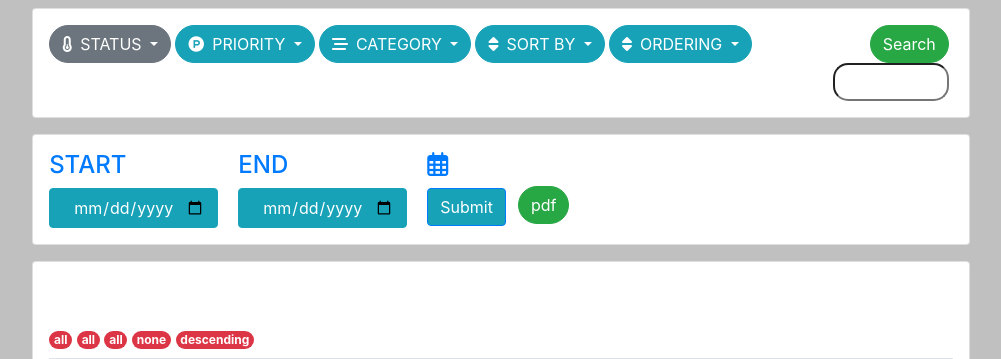
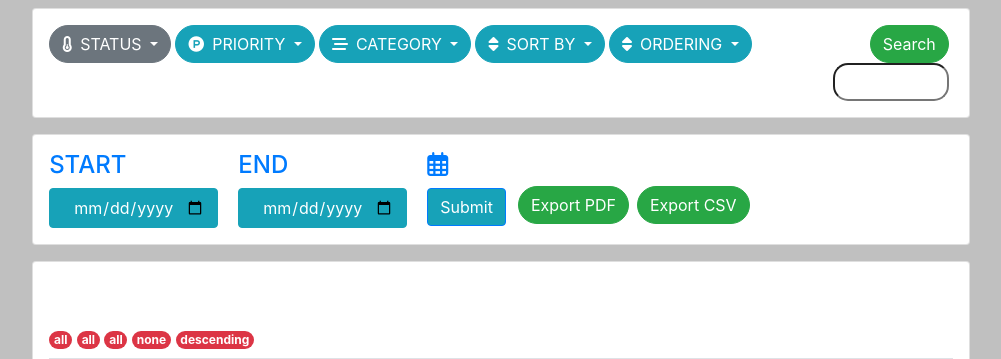
Before and after one commit to mgsainyinyitun/HelpDesk, a Django app: page /tickets in a window 1280 px wide. Shown: the part 101-460 px from the top of the page, without its empty margins (139-1140 px from the left). Run offline with Django 3.2, Linux system fonts and the light colour scheme; a user stored in the database is signed in; data comes from the database, SQL or seed files in the repository; both versions use the stored data as it was after the commit; some libraries are stand-ins or nearby versions.

Commit message:
export to csv functionality

```diff
--- a/tickets/templates/tickets/ticket_detail.html
+++ b/tickets/templates/tickets/ticket_detail.html
@@ -129,7 +129,7 @@
 
 
 		<!-- Convert To PDF if user is admin and technician  -->
-		{% if request.user.is_superuser and request.user.is_staff %}
+		{% if request.user.is_superuser or request.user.is_staff %}
 		<a href="/ticket/pdf/{{ticket.id}}" class="btn btn-success rounded-pill ml-1">PDF</a>
 		{% endif %}
 		<!-- end for PDF Convert Button -->
--- a/tickets/templates/tickets/ticket_mgmt.html
+++ b/tickets/templates/tickets/ticket_mgmt.html
@@ -124,10 +124,12 @@
     </form>
 
   <div style="margin-top: 35px;" class="ml-2">
-    <a href="tickets/pdf" class="btn btn-success rounded-pill">pdf</a>
+    <a href="tickets/pdf" class="btn btn-success rounded-pill">Export PDF</a>
   </div>
 
-
+  <div style="margin-top: 35px;" class="ml-2">
+    <a href="tickets/csv" class="btn btn-success rounded-pill">Export CSV</a>
+  </div>
 </div>
 
 </div>
--- a/tickets/urls.py
+++ b/tickets/urls.py
@@ -16,6 +16,7 @@ urlpatterns = [
     #tickets
     path('tickets',views.tickets,name='tickets'),
     path('tickets/pdf',views.render_pdf,name='render-pdf'),
+    path('tickets/csv',views.export_csv,name='export-csv'),
     path('tickets/date/clear',views.clear_date,name='clear-date'),
     #tickets detail
     path('ticket/pdf/<int:id>',views.ticket_detail_pdf,name='ticket-detail-pdf')
--- a/tickets/views.py
+++ b/tickets/views.py
@@ -11,6 +11,7 @@ from user.auth import checkIfAdmin,checkIfTech,checkIfCustomer,checkIfAdminOrTec
 from .Calculation import num_of_priority,num_of_category,num_of_general;
 from .utils import render_to_pdf;
 from django.http import HttpResponse;
+import csv;
 import datetime;
 
 
@@ -33,6 +34,26 @@ def render_pdf(request):
 
 	pdf = render_to_pdf('tickets/tickets_pdf.html',tickets);
 	return HttpResponse(pdf,content_type="application/pdf")
+
+@login_required
+def export_csv(request):
+	response = HttpResponse(content_type='text/csv');
+	response['Content-Disposition'] ='attachment; filename = ticket-list-for-'+ str(datetime.date.today())+'.csv';
+	writer = csv.writer(response);
+	writer.writerow(['User','Title','Department','Status','Priority','Category','Date']);
+	tickets,cat_none=tickets_filter(request);
+	for ticket in tickets:
+		writer.writerow([
+			ticket.user.username,
+			ticket.subject,
+			ticket.name,
+			ticket.status,
+			ticket.priority,
+			ticket.category,
+			ticket.created,
+		])
+	return response;
+
 
 def ticket_detail_pdf(request,id):
 	ticket = Tickets.objects.get(pk=id);
```
Also changed, not shown: db.sqlite3.
